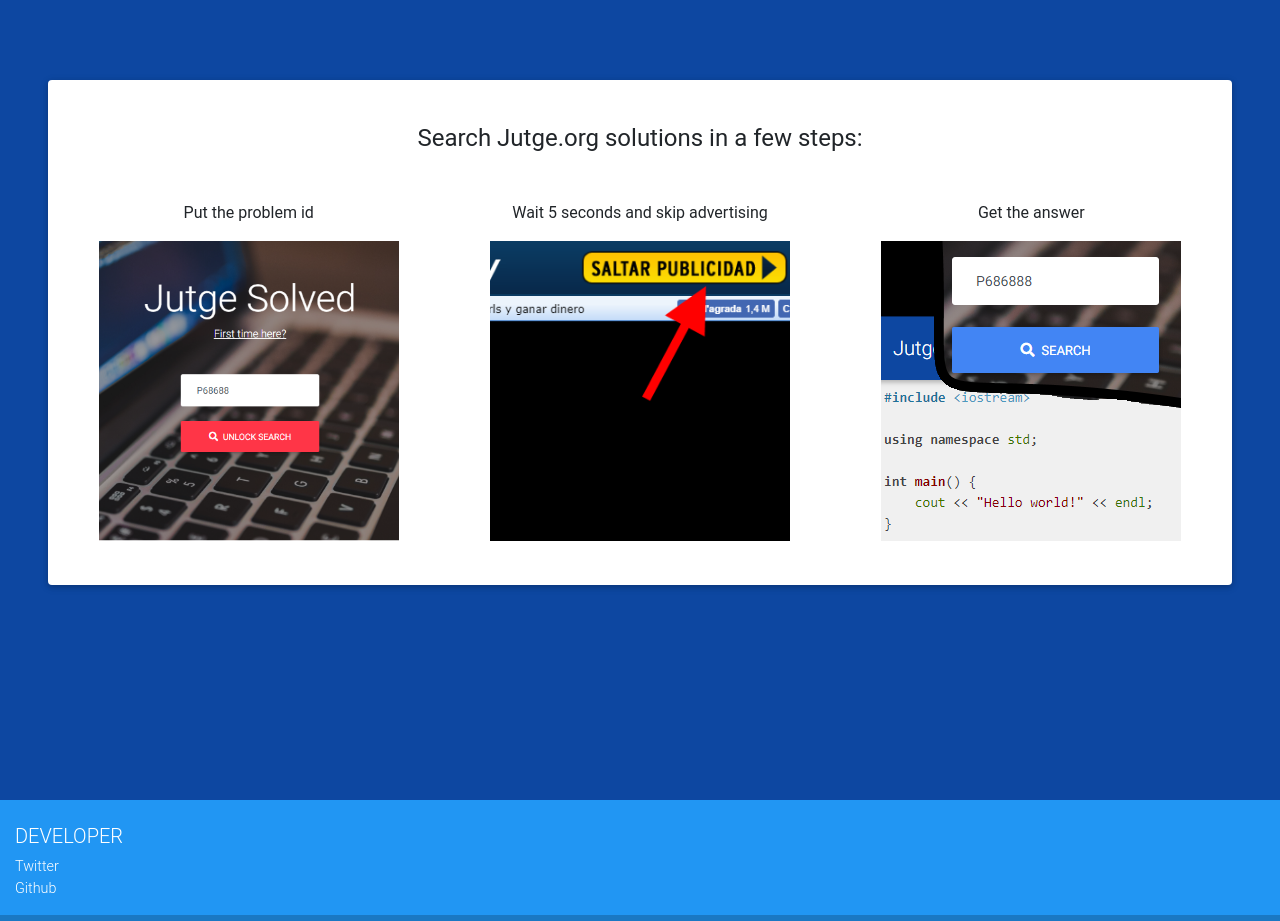
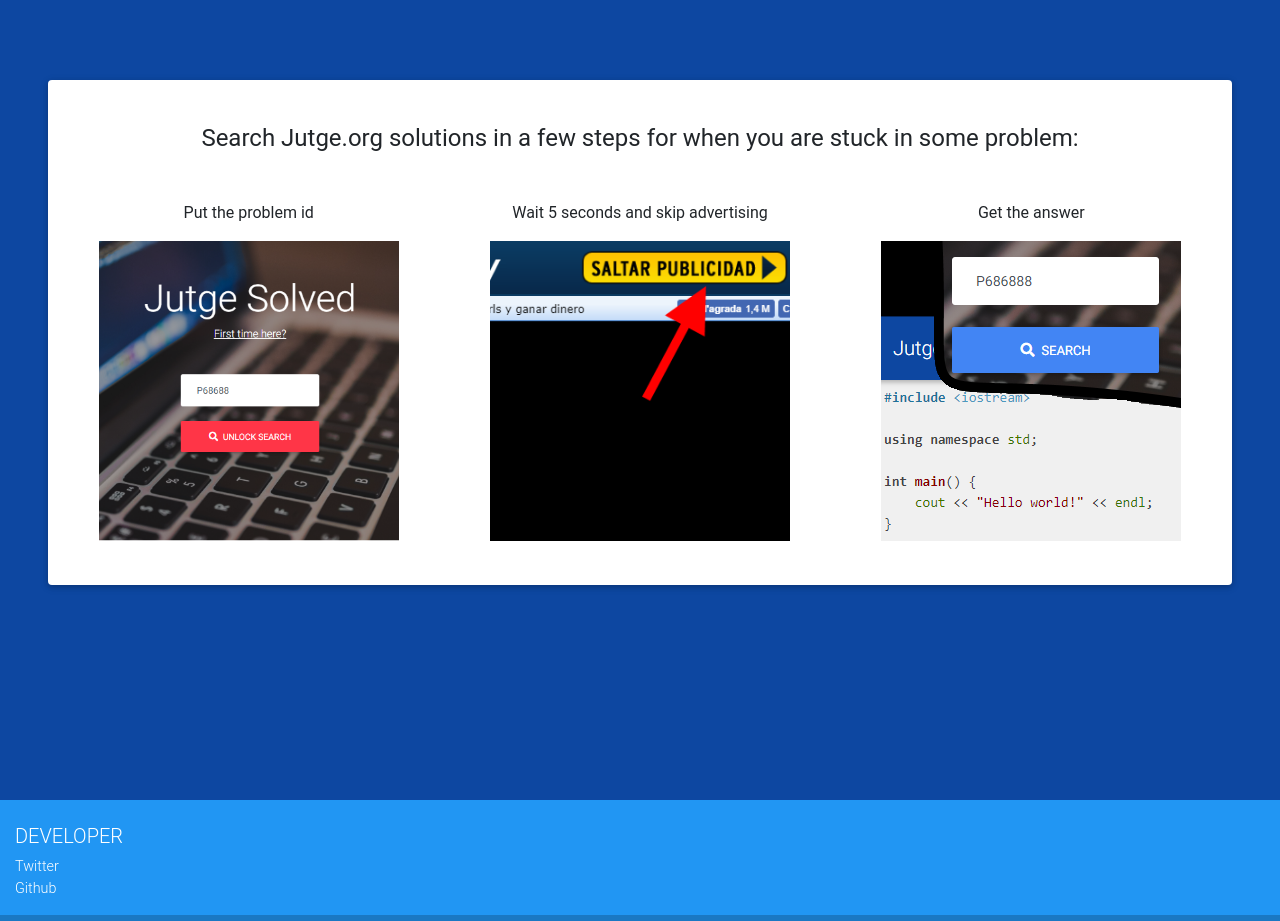
Before and after one commit to Iridum/JutgeSolved, a plain HTML site: page index.html in a window 1280 px wide. Shown: the part 800-1721 px from the top of the page. Drawn offline with nearby package versions, Linux system fonts and the light colour scheme.

Commit message:
Update index.html

```diff
--- a/index.html
+++ b/index.html
@@ -80,7 +80,7 @@
         <div id="container-info" class="d-flex flex-column" style="min-height: 100vh; padding-top: 32px;">
             <div class="card m-sm-5 m-1">
                 <div class="card-body">
-                    <h4 class="text-center m-4 mb-5">Search Jutge.org solutions in a few steps:</h4>
+                    <h4 class="text-center m-4 mb-5">Search Jutge.org solutions in a few steps for when you are stuck in some problem:</h4>
                     <div class="row">
                         <div class="col-sm-4 mb-4 d-flex flex-column align-items-center justify-content-center">
                             <p class="text-center">Put the problem id</p>
```
